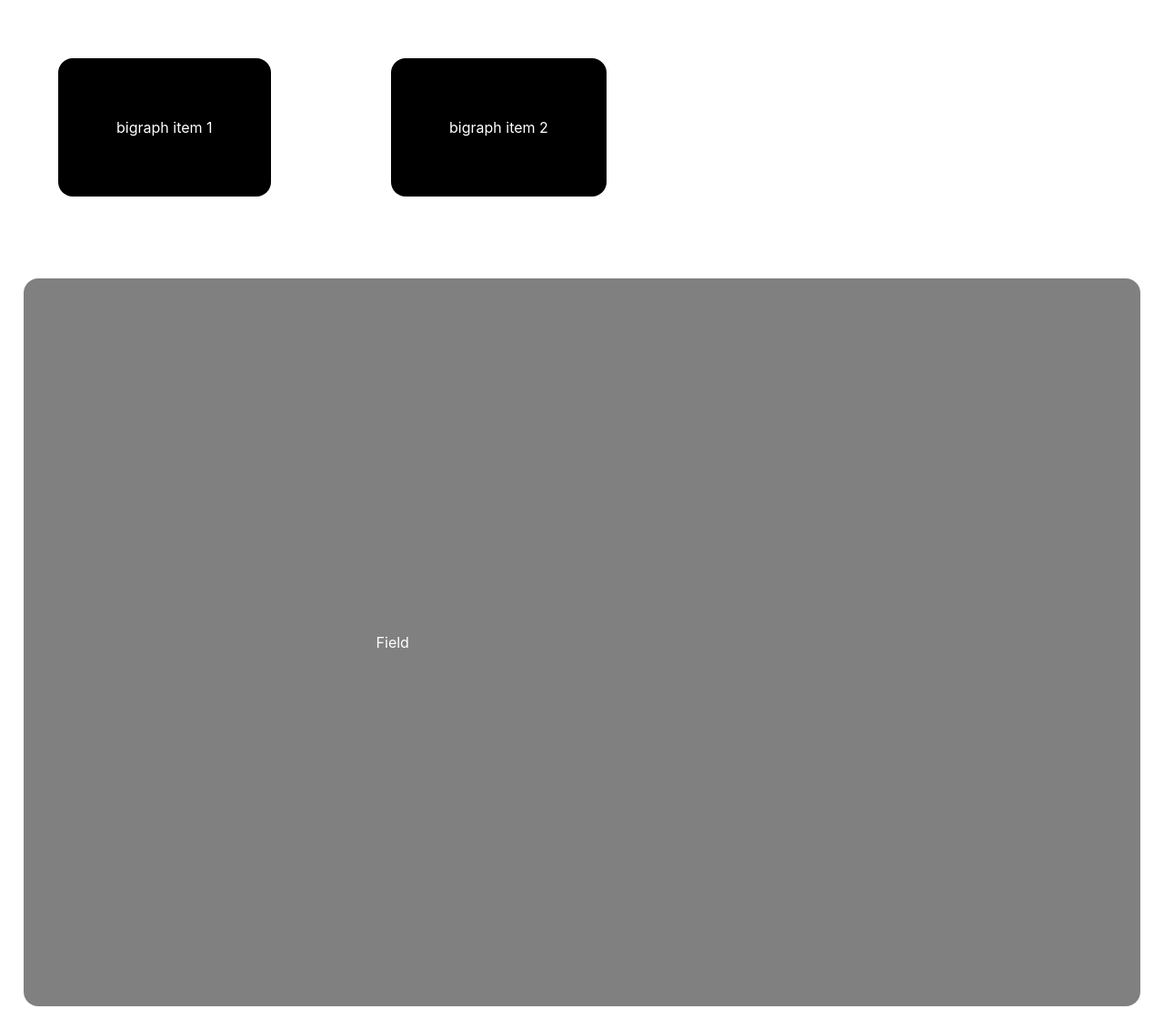
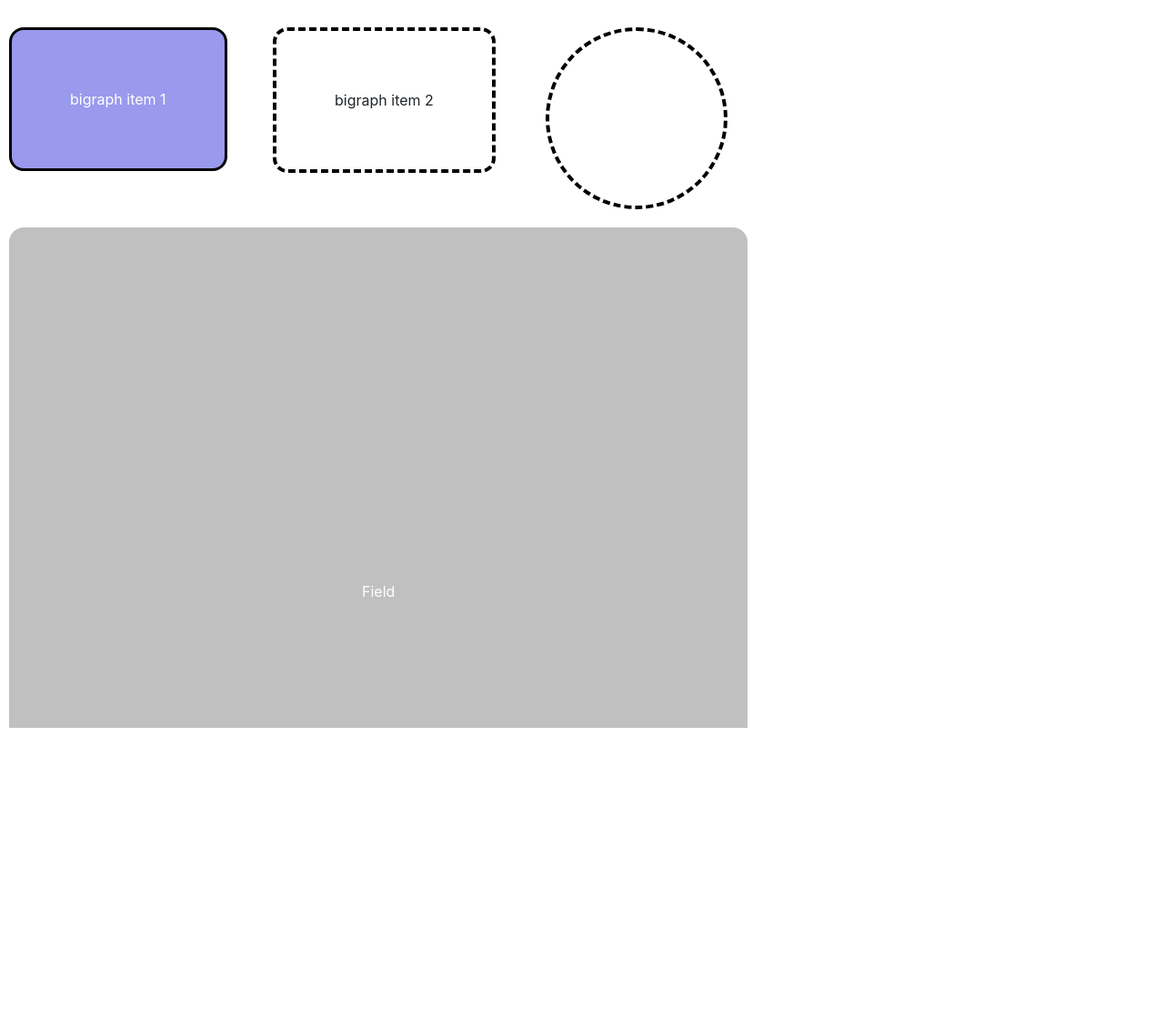
Before and after one commit to smoriya1/Bigraphs-Editor, a Django app: page / in a window 1280 px wide. Shown: the whole page at 91% size. After the commit the page ends 800 px from the top, so only its background shows below. Run offline with Django 3.2, Linux system fonts and the light colour scheme; some libraries are stand-ins or nearby versions.

Commit message:
Added resizing and dropoff ability

```diff
--- a/editor/templates/main.html
+++ b/editor/templates/main.html
@@ -5,18 +5,17 @@
 <html>
 	<head>
 		<script src="https://cdn.jsdelivr.net/npm/interactjs/dist/interact.min.js"></script>
-		<!-- <script src="https://cdnjs.cloudflare.com/ajax/libs/fabric.js/3.4.0/fabric.min.js"></script> -->
 		<meta charset="utf-8" />
 		<title>Test</title>
 		{% load static %}
 		<link rel="stylesheet" type="text/css" href='{% static "style.css" %}'>
-		<!--<script src='{% static "snap/dist/snap.svg-min.js" %}'></script> -->
 		<script src='{% static "Drag.js" %}'></script>
 	</head>
 	<body>
-		<div class="draggable"> bigraph item 1</div>
-		<div class="draggable"> bigraph item 2</div>
-		<div class="dropoff">Field</div>
+		<div id="square" class="draggable"> bigraph item 1</div>
+		<div id="dotted" class="dropoff"> bigraph item 2</div>
+		<span id="circle" class="dropoff"></span>
+		<div class="env">Field</div>
 	</body>
 </html>
 
--- a/static/Drag.js
+++ b/static/Drag.js
@@ -1,22 +1,20 @@
 interact('.draggable')
   .draggable({
-    onmove: function(event) {
-      var target = event.target;
-      var x = target.getAttribute('data-x');
-      var y = target.getAttribute('data-y');
-      var initX = parseFloat(x)||0;
-      var initY = parseFloat(y)||0;
-      var deltaX = event.dx;
-      var deltaY = event.dy;
-      var newX = initX + deltaX;
-      var newY = initY + deltaY;
-      target.style.transform = `translate(${newX}px, ${newY}px)`;
-      target.setAttribute('data-x', newX);
-      target.setAttribute('data-y', newY);
-    }
+    onmove:dragMoveListener,
   })
+  .resizable({
+      edges: { left: true, right: true, bottom: true, top: true },
+  })
+  .on('resizemove', resizeListener)
 
 interact('.dropoff')
+  .draggable({
+    onmove:dragMoveListener,
+  })
+  .resizable({
+      edges: { left: true, right: true, bottom: true, top: true },
+  })
+  .on('resizemove', resizeListener)
   .dropzone({
     accept: '.draggable',
     overlap: 1,
@@ -37,3 +35,38 @@ interact('.draggable')
       event.target.classList.add('cannnot-drop')
     }
   })
+
+function dragMoveListener (event) {
+  var target = event.target;
+  var x = target.getAttribute('data-x');
+  var y = target.getAttribute('data-y');
+  var initX = parseFloat(x)||0;
+  var initY = parseFloat(y)||0;
+  var deltaX = event.dx;
+  var deltaY = event.dy;
+  var newX = initX + deltaX;
+  var newY = initY + deltaY;
+  target.style.transform = `translate(${newX}px, ${newY}px)`;
+  target.setAttribute('data-x', newX);
+  target.setAttribute('data-y', newY);
+}
+
+function resizeListener (event) {
+  var target = event.target
+  var x = (parseFloat(target.getAttribute('data-x')) || 0)
+  var y = (parseFloat(target.getAttribute('data-y')) || 0)
+  console.log("init ",x)
+  console.log("init ",y)
+  target.style.width = event.rect.width + 'px'
+  target.style.height = event.rect.height + 'px'
+  console.log("target style width ",target.style.width)
+  console.log("target style height ",target.style.height)
+  x += event.deltaRect.left
+  y += event.deltaRect.top
+  console.log("new ",x)
+  console.log("new ",y)
+  target.style.webkitTransform = target.style.transform = 'translate(' + x + 'px,' + y + 'px)'
+  console.log("target.style.webkitTransform ",target.style.webkitTransform)
+  target.setAttribute('data-x', x)
+  target.setAttribute('data-y', y)
+}
--- a/static/style.css
+++ b/static/style.css
@@ -1,32 +1,59 @@
-.draggable {
-  margin: 5%;
-  background-color: #000;
+#square {
+  background-color: #99e;
   border-radius: 1em;
+  border: solid 3px black;
   padding: 5%;
-  user-select: none;
-  touch-action: none;
-  display: inline-block;
   color: #fff;
-  -webkit-transform: translate(0px, 0px);
-          transform: translate(0px, 0px);
-  transition: background-color 0.3s;
+  left: 10px;
+  top: 30px;
+  box-sizing: border-box;
+  position: absolute;
 }
 
-.dropoff {
-  margin: 2%;
-  background-color: #808080;
+#dotted {
+  padding: 5%;
+  border: dashed 4px transparent;
+  border-radius: 1em;
+  border-color: #000;
+  left: 300px;
+  top: 30px;
+  z-index: -5;
+  box-sizing: border-box;
+  position: absolute;
+}
+
+#circle {
+  height: 200px;
+  width: 200px;
+  left: 600px;
+  top: 30px;
+  border: dashed 4px transparent;
+  border-color: #000;
+  border-radius: 1em;
+  border-radius: 50%;
+  z-index: -5;
+  display: inline-block;
+  position: absolute;
+}
+
+.env {
+  background-color: #C0C0C0;
   border-radius: 1em;
   border: dashed 4px transparent;
   padding: 30%;
+  position: absolute;
   color: #fff;
-  transition: background-color 0.3s;
+  left: 10px;
+  top: 250px;
+  z-index: -10;
+  box-sizing: border-box;
 }
 
 .dragging {
   border-color: #aaa;
 }
 
-.can-drop{
+.dropoff.can-drop{
   background-color: #29e;
   border-color: #fff;
 }
```
Lines whose indentation alone changed are shown as unchanged.
